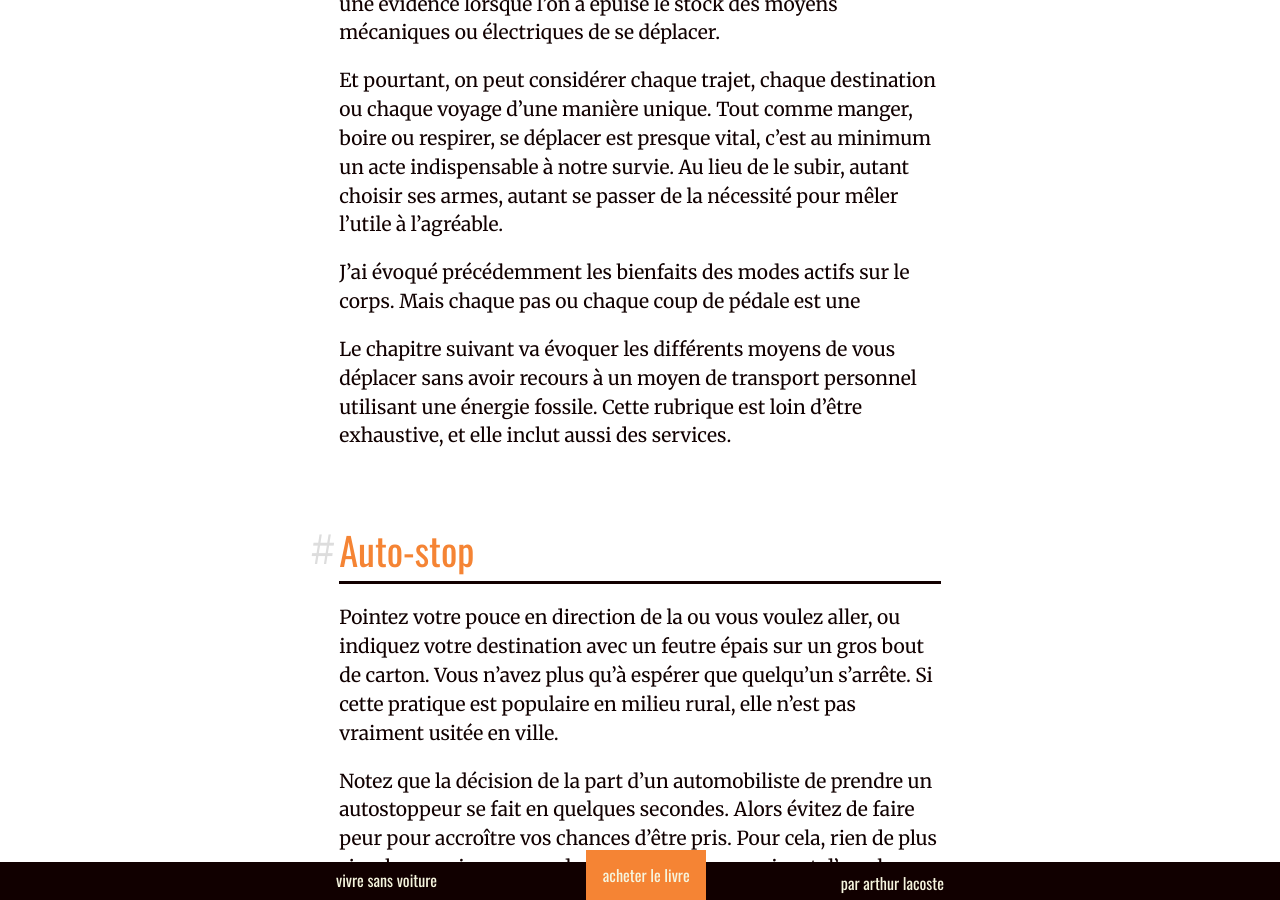
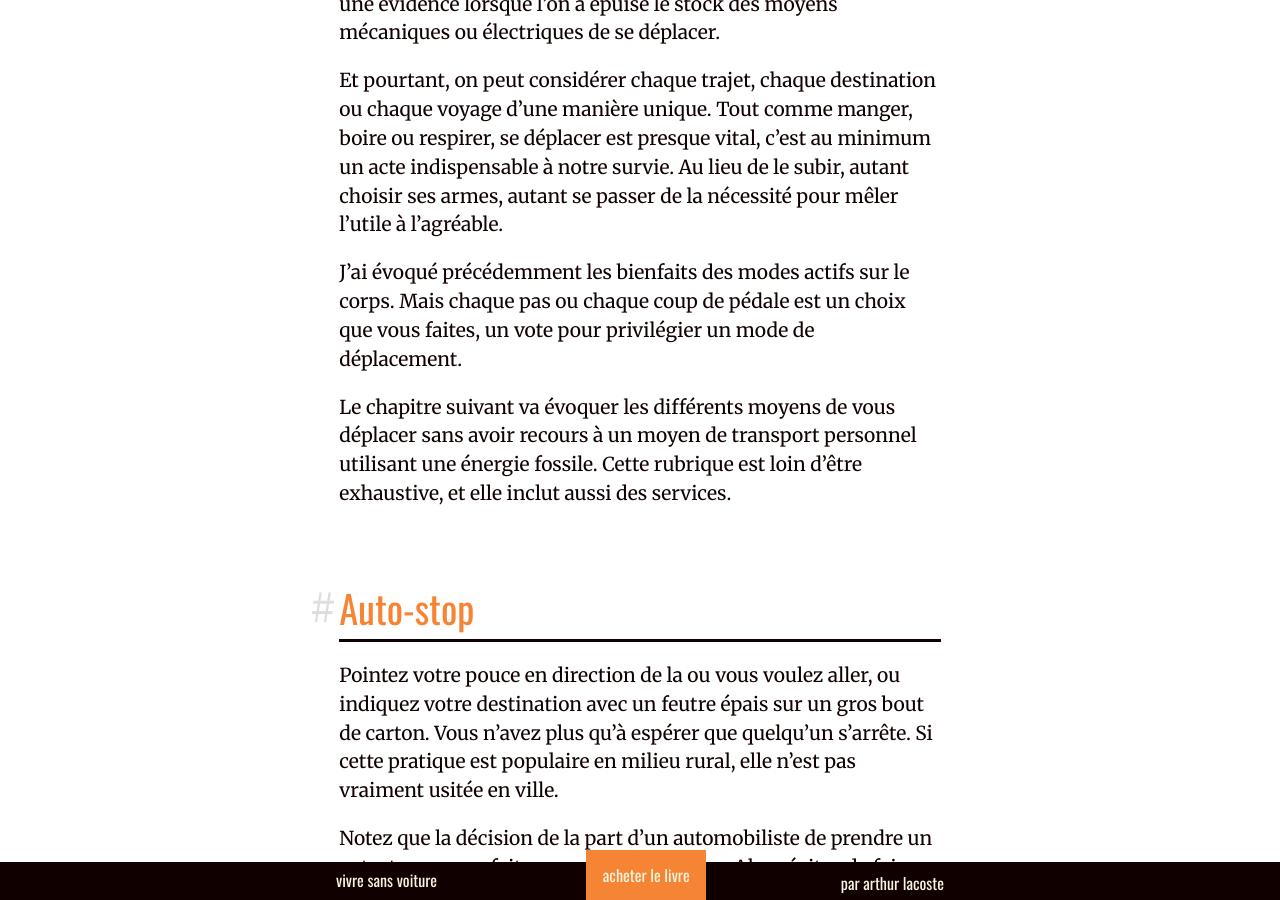
Before and after one commit to arthurlacoste/vivre-sans-voiture, a Jekyll site: the page built from src/5-quel-moyen-de-transport-utiliser.md, in a window 1280 px wide and 900 px high, scrolled down 429 px. Built offline with Jekyll 4.4.1, drawn with Linux system fonts in a browser that asks for light colours; nearby versions of some CDN libraries.

Commit message:
Fix: coquille

```diff
--- a/src/5-quel-moyen-de-transport-utiliser.md
+++ b/src/5-quel-moyen-de-transport-utiliser.md
@@ -11,7 +11,7 @@ Il serait simple de "sauter" directement de la voiture au vélo, car on ne va pa
 
 Et pourtant, on peut considérer chaque trajet, chaque destination ou chaque voyage d'une manière unique. Tout comme manger, boire ou respirer, se déplacer est presque vital, c'est au minimum un acte indispensable à notre survie. Au lieu de le subir, autant choisir ses armes, autant se passer de la nécessité pour mêler l'utile à l'agréable.
 
-J'ai évoqué précédemment les bienfaits des modes actifs sur le corps. Mais chaque pas ou chaque coup de pédale est une
+J'ai évoqué précédemment les bienfaits des modes actifs sur le corps. Mais chaque pas ou chaque coup de pédale est un choix que vous faites, un vote pour privilégier un mode de déplacement.
 
 Le chapitre suivant va évoquer les différents moyens de vous déplacer sans avoir recours à un moyen de transport personnel utilisant une énergie fossile. Cette rubrique est loin d’être exhaustive, et elle inclut aussi des services.
 
```
